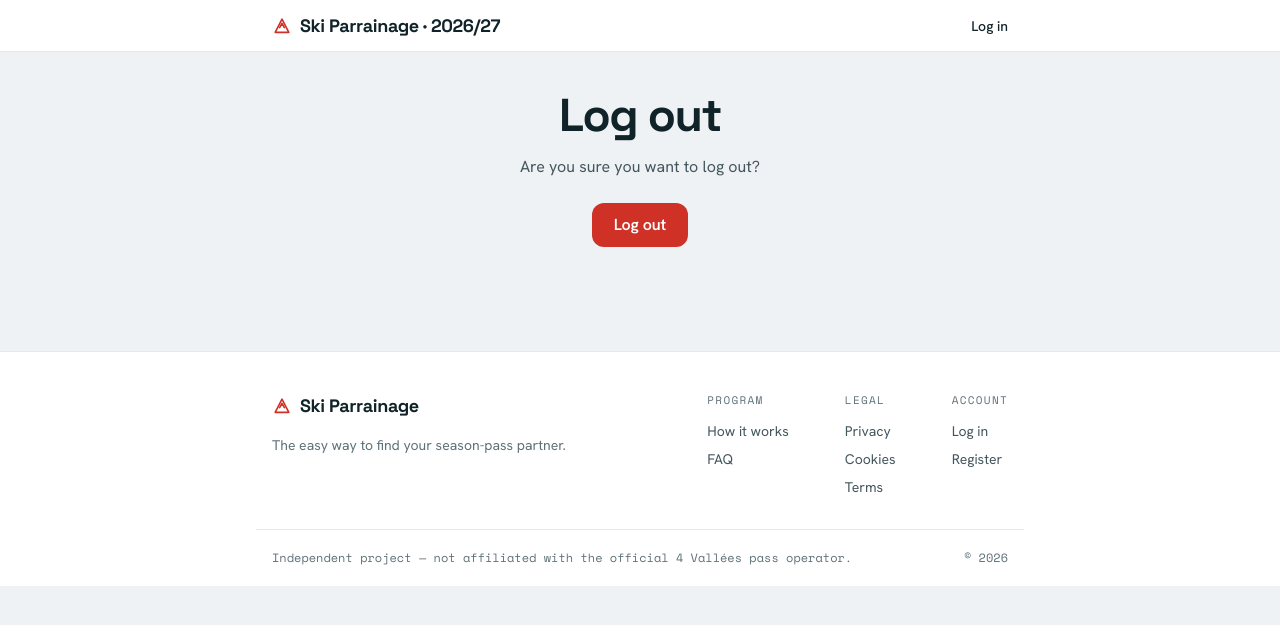
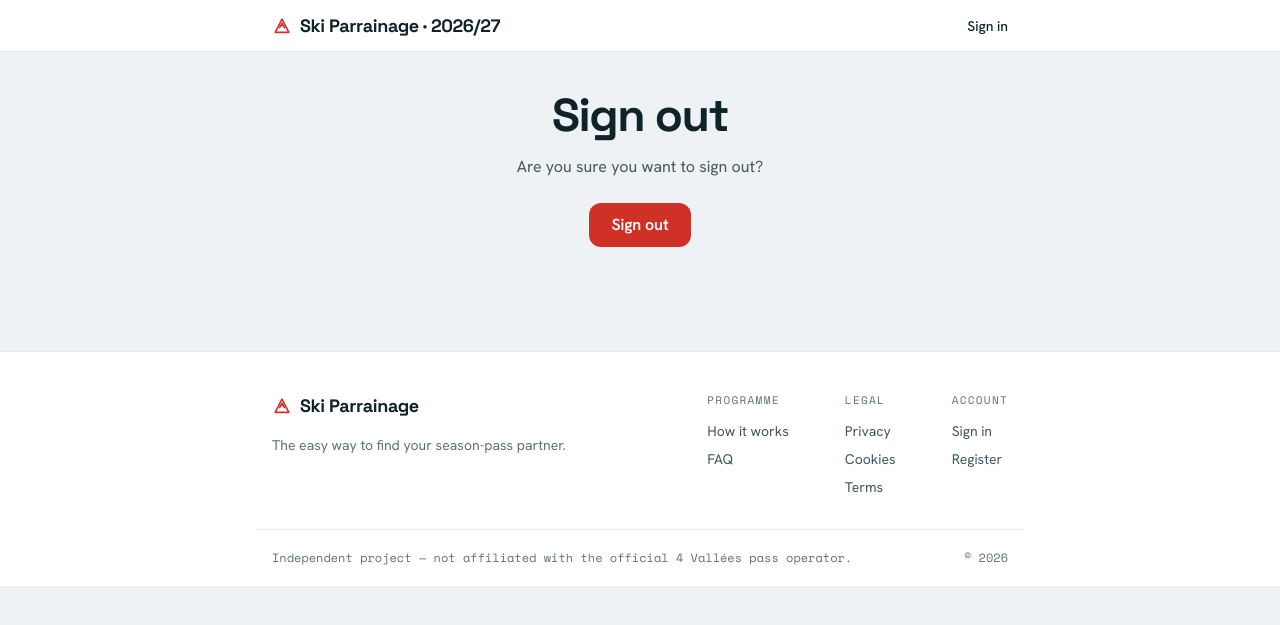
Before and after one commit to hugorodgerbrown/ambassadeurs, a Django app: page /account/logout/ in a window 1280 px wide. Shown: the top 625 px of the page. Run offline with Django 5.2, Linux system fonts and the light colour scheme; style sheets or scripts are compiled from the project's sources.

Commit message:
VERB-78: unify brand name, programme spelling, and auth verbs
- Brand suffix standardised to "Ski Parrainage" (cookies, how_it_works,
  register meta titles; email subjects).
- British "Programme" spelling across web copy (home, how_it_works,
  terms, privacy, footer, match_actions, meta description).
- Auth verbs unified to "Sign in" / "Sign out" (nav, footer, logout).

Message re-extraction deferred to VERB-68.

Co-Authored-By: Claude Opus 4.8 <noreply@anthropic.com>

```diff
--- a/templates/accounts/logout.html
+++ b/templates/accounts/logout.html
@@ -1,18 +1,18 @@
 {% extends "base.html" %}
 {% load i18n %}
 
-{% block title %}{% translate "Log out" %}{% endblock %}
+{% block title %}{% translate "Sign out" %}{% endblock %}
 
 {% block content %}
     <section class="mx-auto max-w-md text-center">
-        <h1 class="mb-4 text-ink">{% translate "Log out" %}</h1>
+        <h1 class="mb-4 text-ink">{% translate "Sign out" %}</h1>
         <p class="mb-6 text-body">
-            {% translate "Are you sure you want to log out?" %}
+            {% translate "Are you sure you want to sign out?" %}
         </p>
         <form method="post" action="{% url 'accounts:logout' %}">
             {% csrf_token %}
             <button type="submit" class="btn btn--primary">
-                {% translate "Log out" %}
+                {% translate "Sign out" %}
             </button>
         </form>
     </section>
--- a/templates/email/confirmation_subject.txt
+++ b/templates/email/confirmation_subject.txt
@@ -1 +1 @@
-{% load i18n %}{% translate "Confirm your email — 4 Vallées Ambassadors" %}
+{% load i18n %}{% translate "Confirm your email — Ski Parrainage" %}
--- a/templates/email/login_subject.txt
+++ b/templates/email/login_subject.txt
@@ -1 +1 @@
-{% load i18n %}{% translate "Sign in to 4 Vallées Ambassadors" %}
+{% load i18n %}{% translate "Sign in to Ski Parrainage" %}
--- a/templates/includes/_meta.html
+++ b/templates/includes/_meta.html
@@ -22,7 +22,7 @@ omitted rather than raising VariableDoesNotExist.
 {% endcomment %}
 {% translate "Ski Parrainage" as site_name %}
 {% blocktranslate trimmed asvar default_description %}
-    Find your season-pass partner for the 4 Vallées Ambassadors Program.
+    Find your season-pass partner for the 4 Vallées Ambassadors Programme.
 {% endblocktranslate %}
 {% with resolved_title=meta_title|default:site_name resolved_desc=meta_description|default:default_description %}
     <meta
--- a/templates/includes/footer.html
+++ b/templates/includes/footer.html
@@ -35,7 +35,7 @@ the nav.
 
         <div class="flex flex-wrap gap-14">
             <div>
-                <p class="label mb-3">{% translate "Program" %}</p>
+                <p class="label mb-3">{% translate "Programme" %}</p>
                 <a href="{% url 'public:how_it_works' %}" class="mb-2 block text-sm text-body hover:text-ink">
                     {% translate "How it works" %}
                 </a>
@@ -67,12 +67,12 @@ the nav.
                             type="submit"
                             class="cursor-pointer border-0 bg-transparent p-0 text-sm text-body hover:text-ink"
                         >
-                            {% translate "Log out" %}
+                            {% translate "Sign out" %}
                         </button>
                     </form>
                 {% else %}
                     <a href="{% url 'accounts:login' %}" class="mb-2 block text-sm text-body hover:text-ink">
-                        {% translate "Log in" %}
+                        {% translate "Sign in" %}
                     </a>
                     <a href="{% url 'public:register' %}" class="block text-sm text-body hover:text-ink">
                         {% translate "Register" %}
--- a/templates/includes/nav.html
+++ b/templates/includes/nav.html
@@ -41,7 +41,9 @@ set_language form can be restored from git history when FR is exposed in UI.
                         />
                     </svg>
                 </span>
-                <span class="wordmark whitespace-nowrap text-white">{% translate "Ski Parrainage &middot; 2026/27" %}</span>
+                <span
+                    class="wordmark whitespace-nowrap text-white"
+                >{% translate "Ski Parrainage &middot; 2026/27" %}</span>
             </a>
             {% comment %}
             Hamburger menu (no-JS <details> toggle, same pattern as the role
@@ -95,7 +97,7 @@ set_language form can be restored from git history when FR is exposed in UI.
                                 type="submit"
                                 class="block w-full cursor-pointer border-0 bg-transparent px-4 py-2.5 text-left text-sm font-medium text-ink hover:bg-surface-2"
                             >
-                                {% translate "Log out" %}
+                                {% translate "Sign out" %}
                             </button>
                         </form>
                     {% else %}
@@ -109,7 +111,7 @@ set_language form can be restored from git history when FR is exposed in UI.
                             href="{% url 'accounts:login' %}"
                             class="block px-4 py-2.5 text-sm font-medium text-ink hover:bg-surface-2"
                         >
-                            {% translate "Log in" %}
+                            {% translate "Sign in" %}
                         </a>
                     {% endif %}
                 </div>
@@ -155,12 +157,12 @@ set_language form can be restored from git history when FR is exposed in UI.
                     <form method="post" action="{% url 'accounts:logout' %}" class="inline">
                         {% csrf_token %}
                         <button type="submit" class="cursor-pointer border-0 bg-transparent p-0 text-body">
-                            {% translate "Log out" %}
+                            {% translate "Sign out" %}
                         </button>
                     </form>
                 {% else %}
                     <a href="{% url 'accounts:login' %}" class="font-medium text-ink">
-                        {% translate "Log in" %}
+                        {% translate "Sign in" %}
                     </a>
                 {% endif %}
             </div>
--- a/templates/public/how_it_works.html
+++ b/templates/public/how_it_works.html
@@ -9,7 +9,7 @@
         automatically with a partner, accept within 72 hours, then apply together at the ticket office.
     {% endblocktranslate %}
     {% blocktranslate trimmed asvar page_title %}
-        How it works — 4 Vallées Ambassadors
+        How it works — Ski Parrainage
     {% endblocktranslate %}
     {% with meta_title=page_title meta_description=page_description %}
         {% include "includes/_meta.html" %}
@@ -21,11 +21,11 @@
         <h1 class="text-2xl font-bold text-ink">{% translate "How it works" %}</h1>
 
         <h2 class="pt-2 text-lg font-semibold text-ink">
-            {% translate "What is the 4 Vallées Ambassadors Program?" %}
+            {% translate "What is the 4 Vallées Ambassadors Programme?" %}
         </h2>
         <p>
             {% blocktranslate trimmed %}
-                The 4 Vallées Ambassadors Program is a referral scheme that lets a returning season-pass holder (an
+                The 4 Vallées Ambassadors Programme is a referral scheme that lets a returning season-pass holder (an
                 Ambassador) bring a new person (a Referee) into the programme. Both apply together and, if eligible,
                 both receive a discount on their seasonal pass.
             {% endblocktranslate %}
--- a/templates/public/legal/cookies.html
+++ b/templates/public/legal/cookies.html
@@ -9,7 +9,7 @@
         — no analytics, advertising, or third-party tracking.
     {% endblocktranslate %}
     {% blocktranslate trimmed asvar page_title %}
-        Cookie Policy — 4 Vallées Ambassadors
+        Cookie Policy — Ski Parrainage
     {% endblocktranslate %}
     {% with meta_title=page_title meta_description=page_description %}
         {% include "includes/_meta.html" %}
--- a/templates/public/legal/privacy.html
+++ b/templates/public/legal/privacy.html
@@ -24,7 +24,7 @@
         <p>
             {% blocktranslate trimmed with email="privacy@skiparrainage.com" %}
                 This is an independent service provided free of charge for the purpose of finding a partner for the 4
-                Vallées Ambassador season pass program. It has no affiliation with the pass operator. For privacy
+                Vallées Ambassadors season pass Programme. It has no affiliation with the pass operator. For privacy
                 questions, contact {{ email }}
             {% endblocktranslate %}
         </p>
--- a/templates/public/legal/terms.html
+++ b/templates/public/legal/terms.html
@@ -23,8 +23,9 @@
         <h2 class="pt-2 text-lg font-semibold text-ink">{% translate "What this service does" %}</h2>
         <p>
             {% blocktranslate trimmed %}
-                This service exists to help you find a partner for the 4 Vallées Ambassadors Program. It is matchmaking
-                only: the ski pass application process (and payment) are done directly by you with the pass operator.
+                This service exists to help you find a partner for the 4 Vallées Ambassadors Programme. It is
+                matchmaking only: the ski pass application process (and payment) are done directly by you with the pass
+                operator.
             {% endblocktranslate %}
         </p>
 
--- a/templates/public/partials/match_actions.html
+++ b/templates/public/partials/match_actions.html
@@ -355,7 +355,7 @@ Context:
                         </div>
                         <div class="steps__text">
                             {% blocktranslate trimmed %}
-                                Download and complete the official Ambassador Program application form. Both partners
+                                Download and complete the official Ambassador Programme application form. Both partners
                                 must sign it.
                             {% endblocktranslate %}
                             <span class="mt-2 block">
--- a/templates/public/register_details.html
+++ b/templates/public/register_details.html
@@ -8,7 +8,7 @@
         Register for the Ski Parrainage 4 Vallées Ambassadors partner-matching service.
     {% endblocktranslate %}
     {% blocktranslate trimmed asvar page_title %}
-        Ski Parrainage - 2026/27
+        Register — Ski Parrainage
     {% endblocktranslate %}
     {% with meta_title=page_title meta_description=page_description %}
         {% include "includes/_meta.html" %}
```
Also changed, not shown: templates/public/home.html (+11 -9 lines), tests/public/test_views.py (+1 -1 lines).
